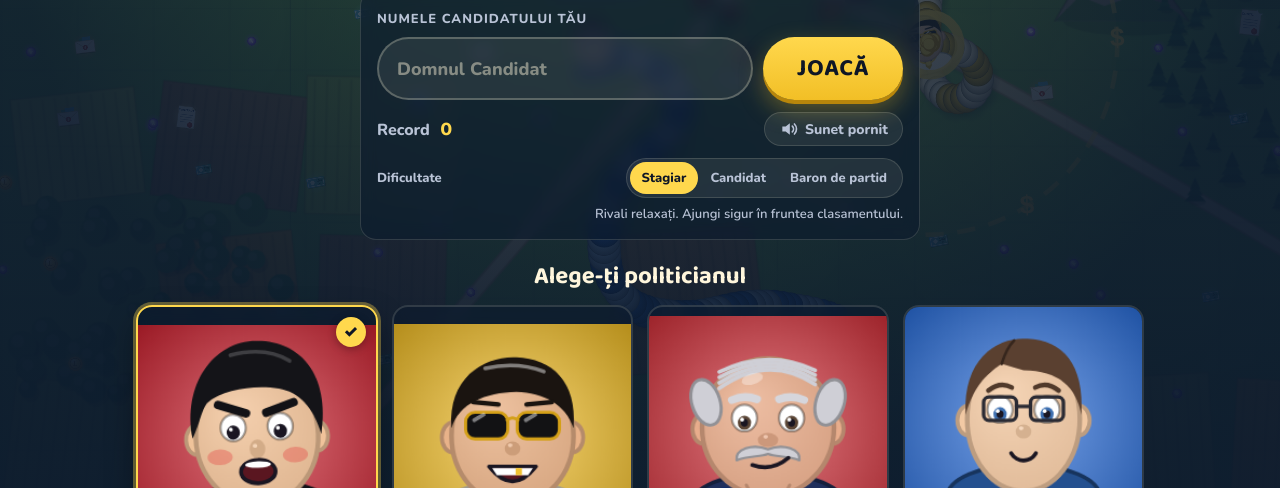
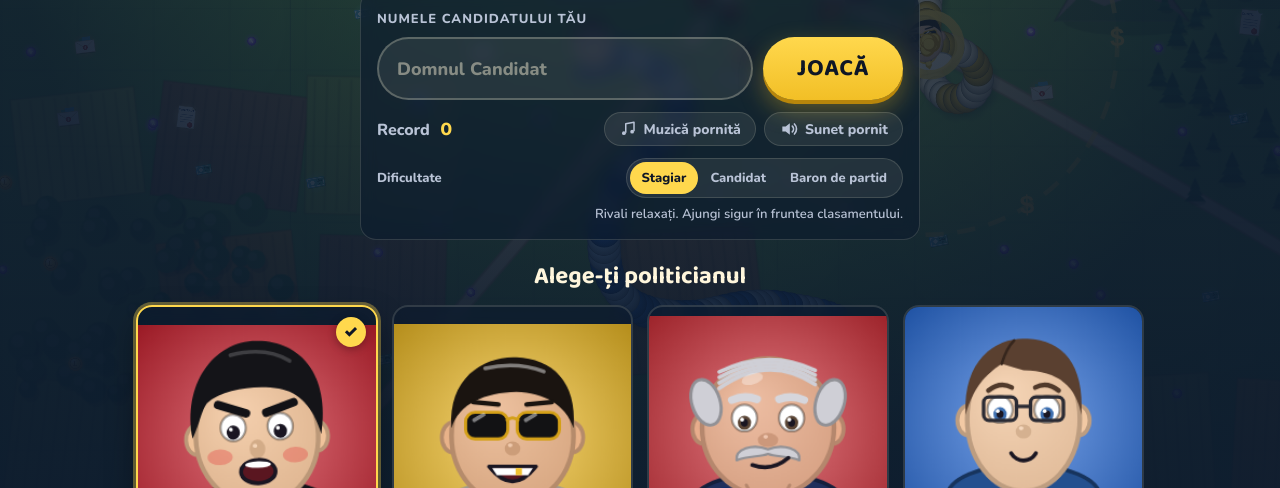
Before and after one commit to stroiladrian/Carpathian-Garden, a website built with Vite: page index.html in a window 1280 px wide. Both pictures are taken after a click on the radio button "Stagiar". Shown: the part 312-800 px from the top of the page. Built offline with nearby package versions, Linux system fonts and the light colour scheme; animation ran at ten frames a second.

Commit message:
Muzică de horă originală pe ecranul de alegere a politicianului

```diff
--- a/index.html
+++ b/index.html
@@ -39,6 +39,7 @@
             <span class="best">Record <b id="best">0</b></span>
             <div class="chip-row">
               <button id="menu-fullscreen" class="chip touch-only" type="button" hidden>⛶ Ecran complet</button>
+              <button id="menu-music" class="chip" type="button"></button>
               <button id="menu-sound" class="chip" type="button"></button>
             </div>
           </div>
--- a/src/app.ts
+++ b/src/app.ts
@@ -81,6 +81,8 @@ export class App {
       this.renderer.resize();
     }
 
+    this.sfx.setMusicEnabled(this.save.music);
+    this.sfx.setMenuMusic(true);
     this.bindUi();
     const onResize = () => this.renderer.resize();
     window.addEventListener('resize', onResize);
@@ -129,6 +131,18 @@ export class App {
     });
     $('leaderboard').addEventListener('click', () => this.hud.toggleLeaderboard());
     this.hud.buildPowers();
+    const musicBtn = $('menu-music');
+    const paintMusic = () => {
+      musicBtn.innerHTML = `${musicIcon(this.save.music)} <span>${this.save.music ? 'Muzică pornită' : 'Muzică oprită'}</span>`;
+    };
+    paintMusic();
+    musicBtn.addEventListener('click', () => {
+      this.save.music = !this.save.music;
+      writeSave({ music: this.save.music });
+      this.sfx.unlock();
+      this.sfx.setMusicEnabled(this.save.music);
+      paintMusic();
+    });
     this.hud.onPower = (id) => this.input.queuePower(id);
     $('play-sticky').addEventListener('click', () => this.startGame());
 
@@ -197,6 +211,7 @@ export class App {
 
   startGame(): void {
     this.sfx.unlock();
+    this.sfx.setMenuMusic(false);
     const arch = ARCHETYPES[this.menu.selected];
     const name = this.menu.nickname || 'Domnul Candidat';
     writeSave({ nickname: this.menu.nickname, character: arch.id });
@@ -231,6 +246,7 @@ export class App {
 
   toMenu(): void {
     this.state = 'menu';
+    this.sfx.setMenuMusic(true);
     this.session = new Session({ aiCount: 12, demo: true });
     this.demoFocus = null;
     $('pause').hidden = true;
@@ -548,3 +564,9 @@ function buzz(pattern: number | number[]): void {
 function isStandalone(): boolean {
   return window.matchMedia('(display-mode: standalone)').matches || (navigator as Navigator & { standalone?: boolean }).standalone === true;
 }
+
+function musicIcon(on: boolean): string {
+  return on
+    ? '<svg viewBox="0 0 24 24" width="18" height="18"><path d="M9 17V5l11-2v12" stroke="currentColor" stroke-width="2" fill="none" stroke-linejoin="round"/><circle cx="6.5" cy="17.5" r="2.5" fill="currentColor"/><circle cx="17.5" cy="15.5" r="2.5" fill="currentColor"/></svg>'
+    : '<svg viewBox="0 0 24 24" width="18" height="18"><path d="M9 17V5l11-2v12" stroke="currentColor" stroke-width="2" fill="none" stroke-linejoin="round" opacity="0.5"/><circle cx="6.5" cy="17.5" r="2.5" fill="currentColor" opacity="0.5"/><circle cx="17.5" cy="15.5" r="2.5" fill="currentColor" opacity="0.5"/><path d="M3 3l18 18" stroke="currentColor" stroke-width="2" stroke-linecap="round"/></svg>';
+}
--- a/src/audio.ts
+++ b/src/audio.ts
@@ -1,5 +1,6 @@
 import type { ArchetypeId } from './game/characters';
 import type { FoodKind } from './game/food';
+import { MenuMusic } from './music';
 
 /** Tiny WebAudio synth — every sound is generated, no audio files needed. */
 export class Sfx {
@@ -14,6 +15,9 @@ export class Sfx {
     this.muted = muted;
   }
 
+  private music: MenuMusic | null = null;
+  private wantMusic = false;
+  musicEnabled = true;
   private silentEl: HTMLAudioElement | null = null;
   private unlocked = false;
 
@@ -64,24 +68,48 @@ export class Sfx {
         }
         this.unlocked = true;
       }
+      this.syncMusic();
     } catch {
       /* audio unavailable — game continues silently */
     }
   }
 
   /** Call when the page becomes visible again (iOS suspends audio in the background). */
+  /** Menu tune: wanted on the candidate screen, off during play. */
+  setMenuMusic(want: boolean): void {
+    this.wantMusic = want;
+    this.syncMusic();
+  }
+
+  setMusicEnabled(on: boolean): void {
+    this.musicEnabled = on;
+    this.syncMusic();
+  }
+
+  private syncMusic(): void {
+    if (!this.ctx || !this.master || !this.noiseBuf) return;
+    const on = this.wantMusic && this.musicEnabled && !this.muted && !document.hidden;
+    if (on) {
+      if (!this.music) this.music = new MenuMusic(this.ctx, this.master, this.noiseBuf);
+      this.music.start();
+    } else this.music?.stop();
+  }
+
   wake(): void {
     if (this.ctx && this.ctx.state !== 'running') void this.ctx.resume().catch(() => undefined);
+    this.syncMusic();
     if (this.silentEl && this.silentEl.paused && this.unlocked) void this.silentEl.play().catch(() => undefined);
   }
 
   /** Pause background audio work while hidden. */
   sleep(): void {
     this.silentEl?.pause();
+    this.music?.stop(0.05);
   }
 
   setMuted(m: boolean): void {
     this.muted = m;
+    this.syncMusic();
     if (this.master && this.ctx) this.master.gain.setTargetAtTime(m ? 0 : 0.5, this.ctx.currentTime, 0.02);
   }
 
--- /dev/null
+++ b/src/music.ts
@@ -0,0 +1,258 @@
+/**
+ * Original hora-style menu tune, synthesised live with WebAudio (no audio files).
+ * Mode: D "Romanian minor" (D E F G# A B C) — the raised 4th gives the folk colour.
+ * Voices: a breathy nai/violin lead with vibrato, cobză-like bass, ţambal chord stabs
+ * on the off-beats and a soft tobă. 2/4 at 124 bpm, 16 bars, loops seamlessly.
+ */
+
+type Note = [number | null, number]; // [midi or rest, length in 16ths]
+
+const A_PART: Note[][] = [
+  [[69, 2], [68, 1], [69, 1], [71, 2], [69, 2]],
+  [[68, 1], [65, 1], [64, 2], [62, 4]],
+  [[62, 1], [64, 1], [65, 1], [68, 1], [69, 2], [69, 2]],
+  [[71, 1], [72, 1], [71, 1], [69, 1], [68, 2], [69, 2]],
+  [[74, 2], [72, 1], [71, 1], [69, 2], [68, 2]],
+  [[69, 1], [71, 1], [69, 1], [68, 1], [65, 2], [64, 2]],
+  [[65, 1], [68, 1], [69, 1], [71, 1], [72, 1], [71, 1], [69, 1], [68, 1]],
+  [[69, 2], [64, 2], [62, 4]],
+];
+const B_PART: Note[][] = [
+  [[74, 1], [76, 1], [77, 1], [76, 1], [74, 2], [72, 2]],
+  [[71, 1], [72, 1], [74, 1], [72, 1], [71, 2], [69, 2]],
+  [[68, 1], [69, 1], [71, 1], [69, 1], [68, 1], [65, 1], [64, 2]],
+  [[65, 1], [68, 1], [69, 2], [69, 4]],
+  [[74, 1], [76, 1], [77, 1], [76, 1], [74, 2], [72, 2]],
+  [[71, 1], [72, 1], [74, 1], [72, 1], [71, 2], [69, 2]],
+  [[71, 1], [69, 1], [68, 1], [65, 1], [64, 1], [65, 1], [68, 1], [71, 1]],
+  [[69, 2], [68, 1], [64, 1], [62, 4]],
+];
+const MELODY = [...A_PART, ...B_PART];
+
+// chord per bar: [bass root, fifth, chord tones]
+const Dm: [number, number, number[]] = [38, 45, [50, 53, 57]];
+const A7: [number, number, number[]] = [45, 40, [49, 52, 55]];
+const C: [number, number, number[]] = [36, 43, [48, 52, 55]];
+const HARMONY = [Dm, A7, Dm, A7, Dm, A7, Dm, Dm, Dm, C, A7, Dm, Dm, C, A7, Dm];
+
+const BPM = 124;
+const SIXTEENTH = 60 / BPM / 4;
+
+const hz = (m: number) => 440 * Math.pow(2, (m - 69) / 12);
+
+export class MenuMusic {
+  private ctx: AudioContext;
+  private out: GainNode;
+  private timer: number | null = null;
+  private nextTime = 0;
+  private bar = 0;
+  private noise: AudioBuffer;
+  playing = false;
+
+  constructor(ctx: AudioContext, destination: AudioNode, noise: AudioBuffer) {
+    this.ctx = ctx;
+    this.noise = noise;
+    this.out = ctx.createGain();
+    this.out.gain.value = 0;
+    // gentle room: a short feedback echo
+    const delay = ctx.createDelay(0.5);
+    delay.delayTime.value = SIXTEENTH * 3;
+    const fb = ctx.createGain();
+    fb.gain.value = 0.18;
+    const wet = ctx.createGain();
+    wet.gain.value = 0.22;
+    this.out.connect(destination);
+    this.out.connect(delay);
+    delay.connect(fb).connect(delay);
+    delay.connect(wet).connect(destination);
+  }
+
+  start(): void {
+    if (this.playing) return;
+    this.playing = true;
+    const now = this.ctx.currentTime;
+    this.out.gain.cancelScheduledValues(now);
+    this.out.gain.setValueAtTime(this.out.gain.value, now);
+    this.out.gain.linearRampToValueAtTime(0.5, now + 1.2);
+    this.nextTime = now + 0.08;
+    this.bar = 0;
+    this.timer = window.setInterval(() => this.schedule(), 40);
+    this.schedule();
+  }
+
+  stop(fade = 0.8): void {
+    if (!this.playing) return;
+    this.playing = false;
+    const now = this.ctx.currentTime;
+    this.out.gain.cancelScheduledValues(now);
+    this.out.gain.setValueAtTime(this.out.gain.value, now);
+    this.out.gain.linearRampToValueAtTime(0, now + fade);
+    const t = this.timer;
+    this.timer = null;
+    window.setTimeout(() => {
+      if (t !== null) window.clearInterval(t);
+    }, fade * 1000 + 50);
+  }
+
+  /** Look-ahead scheduler: queue whole bars slightly ahead of the audio clock. */
+  private schedule(): void {
+    if (!this.playing) return;
+    while (this.nextTime < this.ctx.currentTime + 0.35) {
+      this.playBar(this.bar, this.nextTime);
+      this.nextTime += SIXTEENTH * 8;
+      this.bar = (this.bar + 1) % MELODY.length;
+    }
+  }
+
+  private playBar(i: number, t0: number): void {
+    const [root, fifth, chord] = HARMONY[i];
+    // bass ("oom") on the beats, ţambal stabs ("pah") on the off-beats
+    this.bass(root, t0, SIXTEENTH * 2);
+    this.bass(fifth, t0 + SIXTEENTH * 4, SIXTEENTH * 2);
+    for (const off of [2, 6]) this.tambal(chord, t0 + SIXTEENTH * off);
+    this.drum(t0, 1);
+    this.drum(t0 + SIXTEENTH * 4, 0.7);
+    this.tick(t0 + SIXTEENTH * 2);
+    this.tick(t0 + SIXTEENTH * 6);
+    if (i % 8 === 7) this.tick(t0 + SIXTEENTH * 7, 0.5);
+
+    // lead
+    let t = t0;
+    for (const [m, len] of MELODY[i]) {
+      const dur = len * SIXTEENTH;
+      if (m !== null) {
+        // folk ornament: a quick upper grace note before longer notes
+        if (len >= 2 && (i + len) % 3 === 0) {
+          this.lead(m + 1, t, SIXTEENTH * 0.35, 0.6);
+          this.lead(m, t + SIXTEENTH * 0.35, dur - SIXTEENTH * 0.35);
+        } else {
+          this.lead(m, t, dur);
+        }
+      }
+      t += dur;
+    }
+  }
+
+  private lead(m: number, t: number, dur: number, vol = 1): void {
+    const ctx = this.ctx;
+    const f = hz(m + 12);
+    const g = ctx.createGain();
+    const lp = ctx.createBiquadFilter();
+    lp.type = 'lowpass';
+    lp.frequency.value = 2600;
+    lp.Q.value = 0.8;
+    const o1 = ctx.createOscillator();
+    o1.type = 'sawtooth';
+    o1.frequency.value = f;
+    const o2 = ctx.createOscillator();
+    o2.type = 'triangle';
+    o2.frequency.value = f;
+    o2.detune.value = 6;
+    // vibrato that blooms on held notes
+    const lfo = ctx.createOscillator();
+    lfo.frequency.value = 5.6;
+    const lfoGain = ctx.createGain();
+    lfoGain.gain.setValueAtTime(0, t);
+    lfoGain.gain.linearRampToValueAtTime(dur > 0.25 ? 9 : 3, t + Math.min(dur, 0.3));
+    lfo.connect(lfoGain);
+    lfoGain.connect(o1.detune);
+    lfoGain.connect(o2.detune);
+    const peak = 0.11 * vol;
+    g.gain.setValueAtTime(0.0001, t);
+    g.gain.exponentialRampToValueAtTime(peak, t + 0.015);
+    g.gain.exponentialRampToValueAtTime(peak * 0.7, t + 0.09);
+    g.gain.setValueAtTime(peak * 0.7, t + Math.max(0.1, dur - 0.05));
+    g.gain.exponentialRampToValueAtTime(0.0001, t + dur + 0.04);
+    o1.connect(lp);
+    o2.connect(lp);
+    lp.connect(g).connect(this.out);
+    // breath (nai)
+    const n = ctx.createBufferSource();
+    n.buffer = this.noise;
+    const bp = ctx.createBiquadFilter();
+    bp.type = 'bandpass';
+    bp.frequency.value = f * 2;
+    bp.Q.value = 6;
+    const ng = ctx.createGain();
+    ng.gain.setValueAtTime(0.025 * vol, t);
+    ng.gain.exponentialRampToValueAtTime(0.0001, t + Math.min(0.12, dur));
+    n.connect(bp).connect(ng).connect(this.out);
+    for (const o of [o1, o2, lfo]) {
+      o.start(t);
+      o.stop(t + dur + 0.08);
+    }
+    n.start(t);
+    n.stop(t + 0.15);
+  }
+
+  private bass(m: number, t: number, dur: number): void {
+    const ctx = this.ctx;
+    const o = ctx.createOscillator();
+    o.type = 'square';
+    o.frequency.value = hz(m);
+    const lp = ctx.createBiquadFilter();
+    lp.type = 'lowpass';
+    lp.frequency.setValueAtTime(900, t);
+    lp.frequency.exponentialRampToValueAtTime(220, t + dur);
+    const g = ctx.createGain();
+    g.gain.setValueAtTime(0.0001, t);
+    g.gain.exponentialRampToValueAtTime(0.13, t + 0.008);
+    g.gain.exponentialRampToValueAtTime(0.0001, t + dur * 0.95);
+    o.connect(lp).connect(g).connect(this.out);
+    o.start(t);
+    o.stop(t + dur);
+  }
+
+  private tambal(notes: number[], t: number): void {
+    const ctx = this.ctx;
+    notes.forEach((m, k) => {
+      const tt = t + k * 0.008; // tiny strum
+      for (const [mult, vol] of [
+        [1, 0.05],
+        [2.01, 0.02],
+        [3.98, 0.008],
+      ] as const) {
+        const o = ctx.createOscillator();
+        o.type = 'triangle';
+        o.frequency.value = hz(m + 12) * mult;
+        const g = ctx.createGain();
+        g.gain.setValueAtTime(0.0001, tt);
+        g.gain.exponentialRampToValueAtTime(vol, tt + 0.004);
+        g.gain.exponentialRampToValueAtTime(0.0001, tt + 0.28);
+        o.connect(g).connect(this.out);
+        o.start(tt);
+        o.stop(tt + 0.3);
+      }
+    });
+  }
+
+  private drum(t: number, vol: number): void {
+    const ctx = this.ctx;
+    const o = ctx.createOscillator();
+    o.type = 'sine';
+    o.frequency.setValueAtTime(130, t);
+    o.frequency.exponentialRampToValueAtTime(48, t + 0.12);
+    const g = ctx.createGain();
+    g.gain.setValueAtTime(0.0001, t);
+    g.gain.exponentialRampToValueAtTime(0.22 * vol, t + 0.005);
+    g.gain.exponentialRampToValueAtTime(0.0001, t + 0.2);
+    o.connect(g).connect(this.out);
+    o.start(t);
+    o.stop(t + 0.22);
+  }
+
+  private tick(t: number, vol = 1): void {
+    const ctx = this.ctx;
+    const n = ctx.createBufferSource();
+    n.buffer = this.noise;
+    const hp = ctx.createBiquadFilter();
+    hp.type = 'highpass';
+    hp.frequency.value = 5000;
+    const g = ctx.createGain();
+    g.gain.setValueAtTime(0.035 * vol, t);
+    g.gain.exponentialRampToValueAtTime(0.0001, t + 0.05);
+    n.connect(hp).connect(g).connect(this.out);
+    n.start(t);
+    n.stop(t + 0.06);
+  }
+}
--- a/src/storage.ts
+++ b/src/storage.ts
@@ -8,6 +8,7 @@ export interface SaveData {
   touchSteer: 'joystick' | 'follow';
   touchHintSeen: boolean;
   difficulty: 'easy' | 'normal' | 'hard';
+  music: boolean;
 }
 
 const KEY = 'carpathian-garden:v1';
@@ -19,6 +20,7 @@ const DEFAULTS: SaveData = {
   touchSteer: 'joystick',
   touchHintSeen: false,
   difficulty: 'normal',
+  music: true,
 };
 
 export function loadSave(): SaveData {
--- a/src/style.css
+++ b/src/style.css
@@ -405,3 +405,4 @@ html.touch .power .p-abbr { font-size: 14px; }
 @media (max-height: 500px) and (orientation: landscape) {
   html.touch .powers { right: 172px; bottom: 0; flex-direction: row-reverse; }
 }
+.chip { display: inline-flex; align-items: center; gap: 6px; }
```
